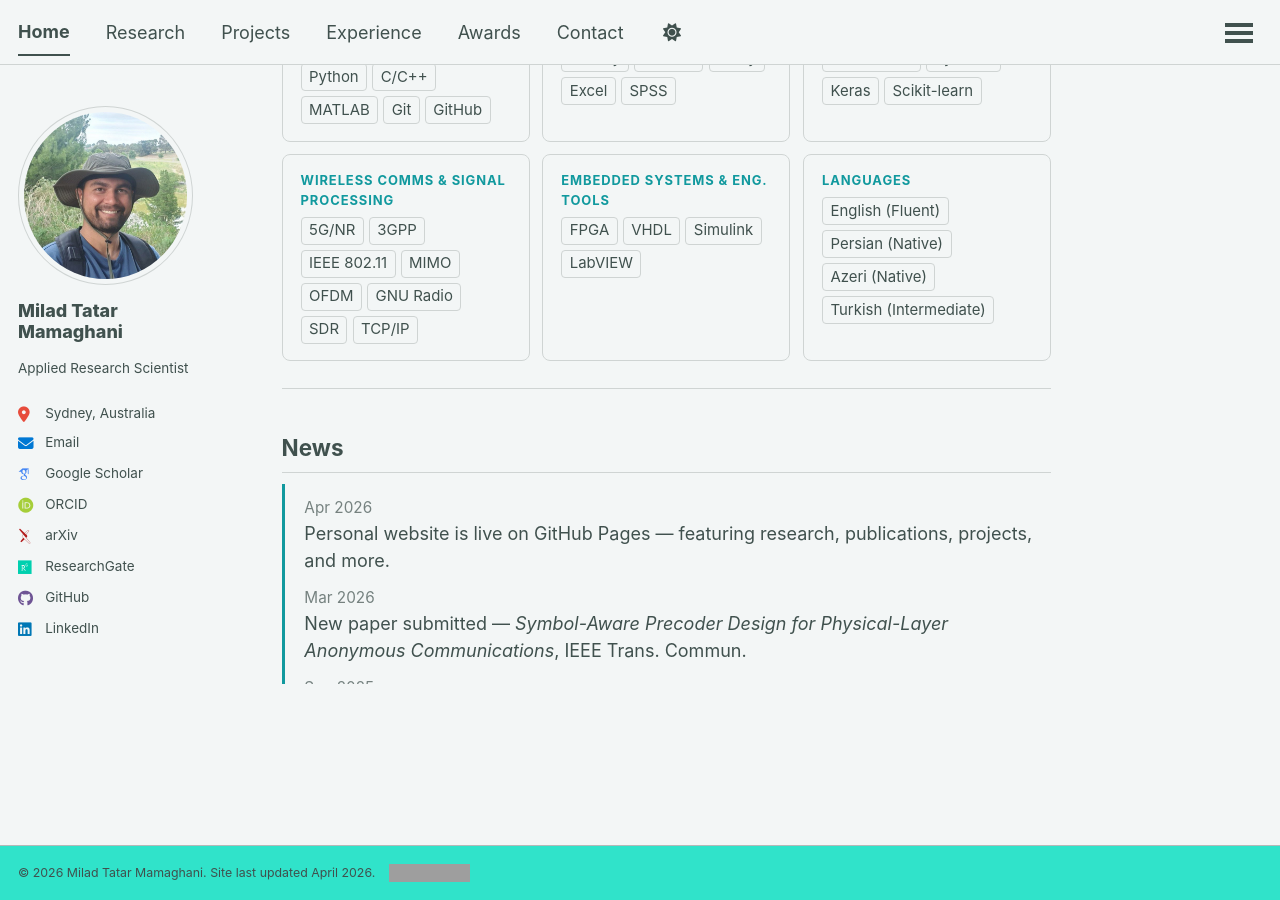
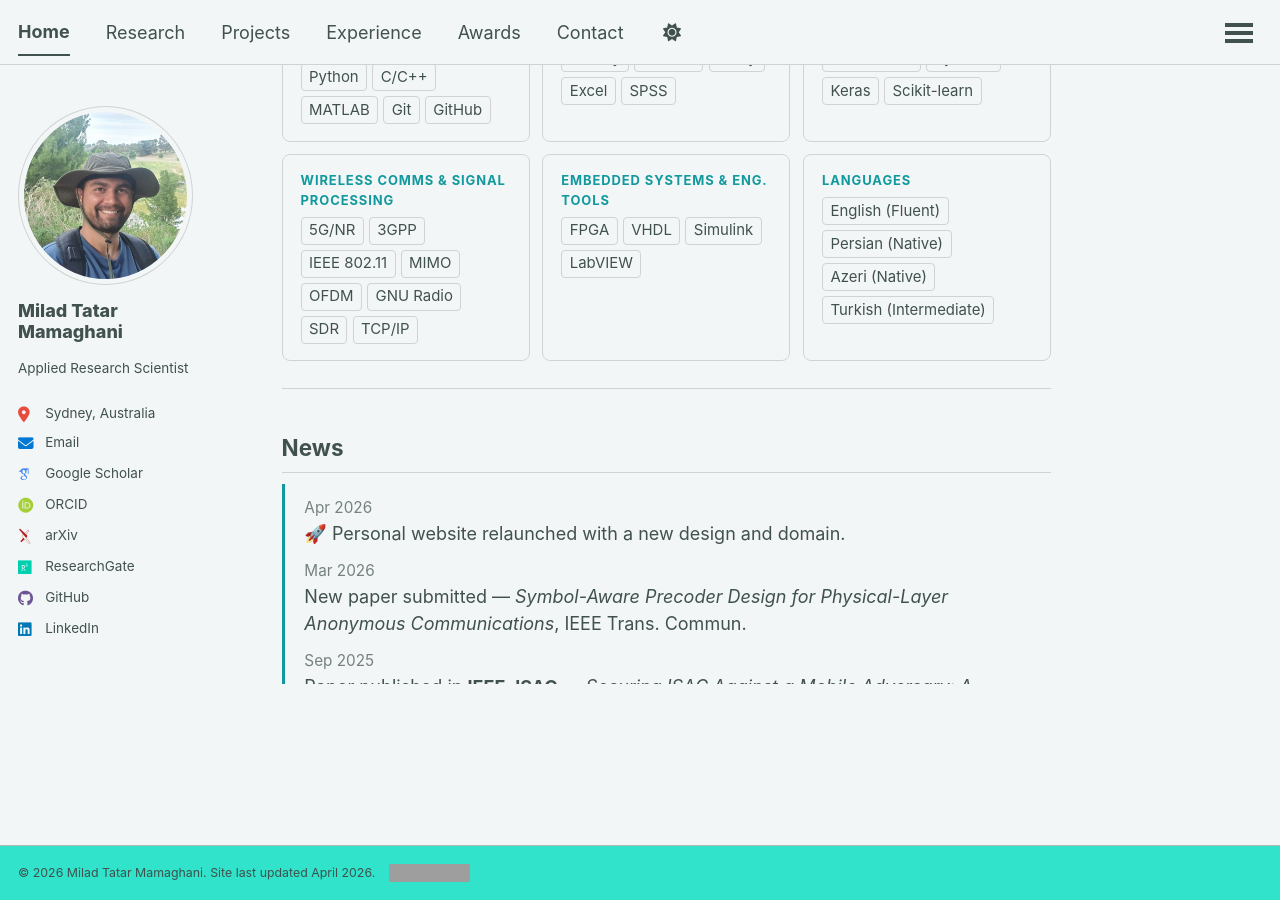
Before and after one commit to miladtm94/miladtm94.github.io, a Jekyll site: the page built from _pages/about.md, in a window 1280 px wide and 900 px high, scrolled down 983 px. Built offline with Jekyll 4.4.1, drawn with Linux system fonts in a browser that asks for light colours; some web fonts are replaced; a script that is not in the unit is left out; grey boxes are pictures that could not be loaded.

Commit message:
some updates

```diff
--- a/_pages/about.md
+++ b/_pages/about.md
@@ -137,7 +137,7 @@ I'm Milad — a researcher and engineer specializing in wireless communications,
 <div class="about__news">
 
 <p class="about__news-item"><span class="about__news-date">Apr 2026</span><br>
-Personal website is live on GitHub Pages &mdash; featuring research, publications, projects, and more.</p>
+🚀 Personal website relaunched with a new design and domain.</p>
 
 <p class="about__news-item"><span class="about__news-date">Mar 2026</span><br>
 New paper submitted &mdash; <em>Symbol-Aware Precoder Design for Physical-Layer Anonymous Communications</em>, IEEE Trans. Commun.</p>
```
